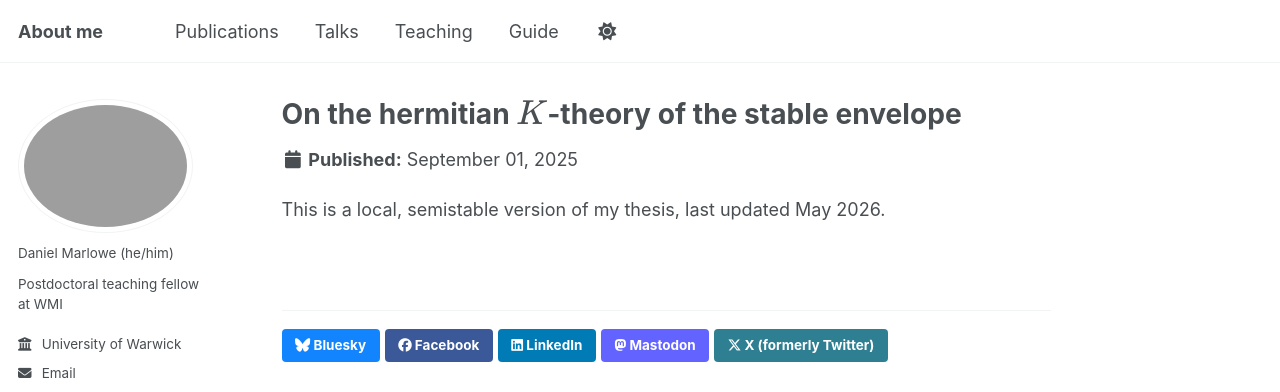
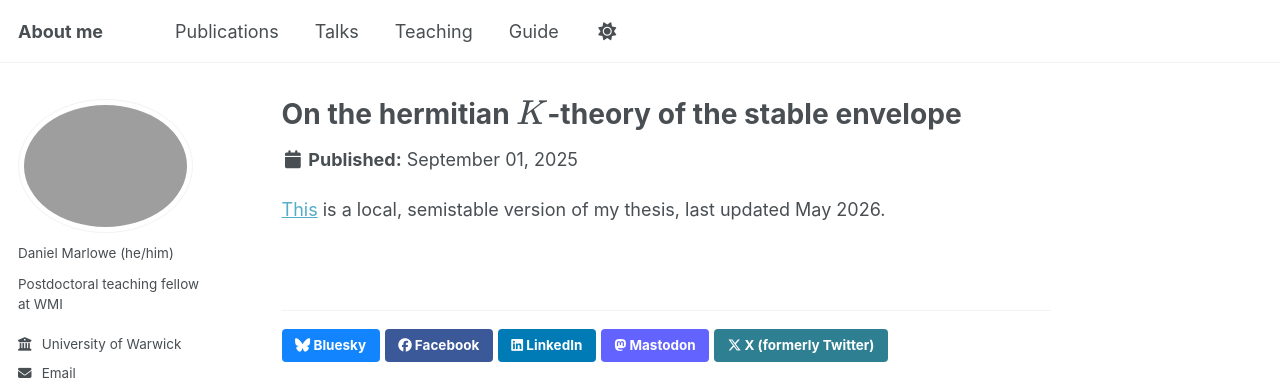
Before and after one commit to dmarl/dmarl.github.io, a Jekyll site: the page built from _publications/thesis.md, in a window 1280 px wide. Shown: the top 392 px of the page. Built offline with Jekyll 4.4.1, drawn with Linux system fonts in a browser that asks for light colours; some web fonts are replaced; a script bundle is joined from its source files by our own code; library files that are not in the unit come from our copies; a file with an impossible date is left out.

```diff
--- a/_publications/thesis.md
+++ b/_publications/thesis.md
@@ -7,7 +7,7 @@ excerpt: ''
 date: 'September 2025'
 venue:
 slidesurl:
-paperurl: 'https://dmarl.github.io/files/thesis.pdf'
+paperurl:
 citation:
 ---
-This is a local, semistable version of my thesis, last updated May 2026.
+[This](https://dmarl.github.io/files/thesis.pdf) is a local, semistable version of my thesis, last updated May 2026.
```
